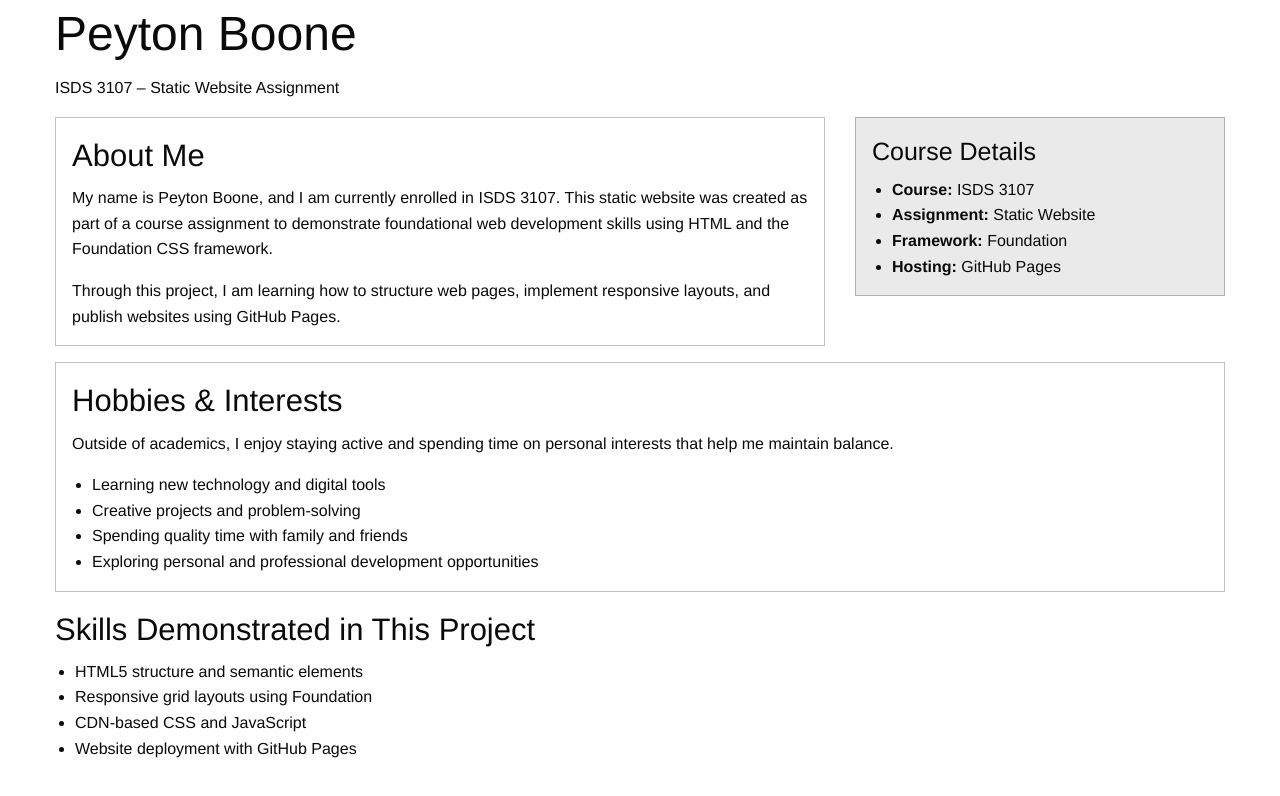
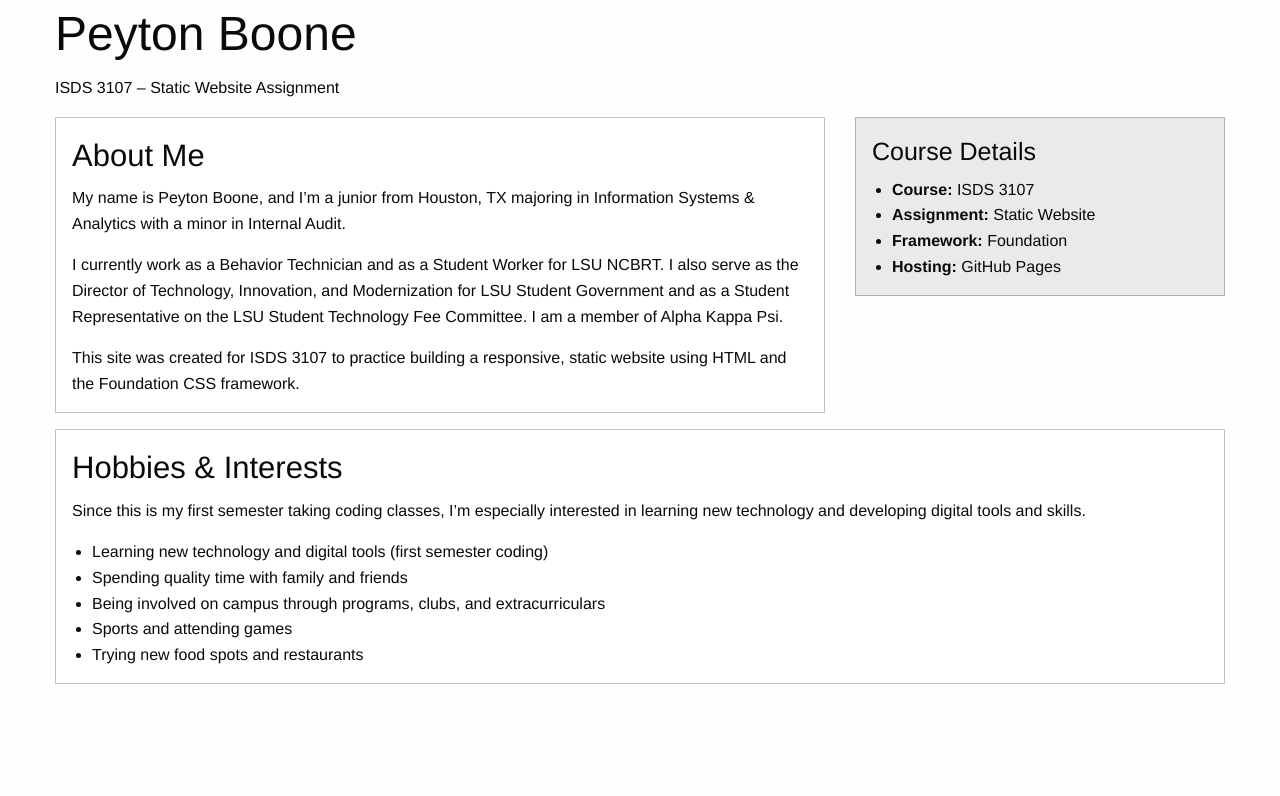
Before and after one commit to peytonboone1/peytonboone1.github.io, a plain HTML site: page index.html in a window 1280 px wide. Drawn offline with nearby package versions, Linux system fonts and the light colour scheme.

Commit message:
Update index.html

```diff
--- a/index.html
+++ b/index.html
@@ -28,16 +28,18 @@
     <div class="callout">
       <h3>About Me</h3>
       <p>
-        My name is Peyton Boone, and I am currently enrolled in ISDS 3107.
-        This static website was created as part of a course assignment to
-        demonstrate foundational web development skills using HTML and the
-        Foundation CSS framework.
+  My name is Peyton Boone, and I’m a junior from Houston, TX majoring in Information Systems & Analytics with a minor in Internal Audit.
 </p>
 
  <p>
-        Through this project, I am learning how to structure web pages,
-        implement responsive layouts, and publish websites using GitHub Pages.
+
+      I currently work as a Behavior Technician and as a Student Worker for LSU NCBRT. I also serve as the Director of Technology, Innovation, and Modernization for LSU Student Government and as a Student Representative on the LSU Student Technology Fee Committee. I am a member of Alpha Kappa Psi.
 </p>
+
+<p>
+  This site was created for ISDS 3107 to practice building a responsive, static website using HTML and the Foundation CSS framework.
+</p>
+
     </div>
   </div>
 
@@ -60,30 +62,17 @@
     <div class="callout">
       <h3>Hobbies & Interests</h3>
 <p>
-        Outside of academics, I enjoy staying active and spending time on
-        personal interests that help me maintain balance.
+  Since this is my first semester taking coding classes, I’m especially interested in learning new technology and developing digital tools and skills.
 </p>
 
 <ul>
-        <li>Learning new technology and digital tools</li>
-        <li>Creative projects and problem-solving</li>
+  <li>Learning new technology and digital tools (first semester coding)</li>
   <li>Spending quality time with family and friends</li>
-        <li>Exploring personal and professional development opportunities</li>
-      </ul>
+  <li>Being involved on campus through programs, clubs, and extracurriculars</li>
+  <li>Sports and attending games</li>
+  <li>Trying new food spots and restaurants</li>
+
     </div>
-  </div>
-</div>
-
-<!-- SKILLS SECTION -->
-<div class="grid-x grid-padding-x">
-  <div class="cell">
-    <h3>Skills Demonstrated in This Project</h3>
-    <ul>
-      <li>HTML5 structure and semantic elements</li>
-      <li>Responsive grid layouts using Foundation</li>
-      <li>CDN-based CSS and JavaScript</li>
-      <li>Website deployment with GitHub Pages</li>
-    </ul>
   </div>
 </div>
 
```
Lines whose indentation alone changed are shown as unchanged.
